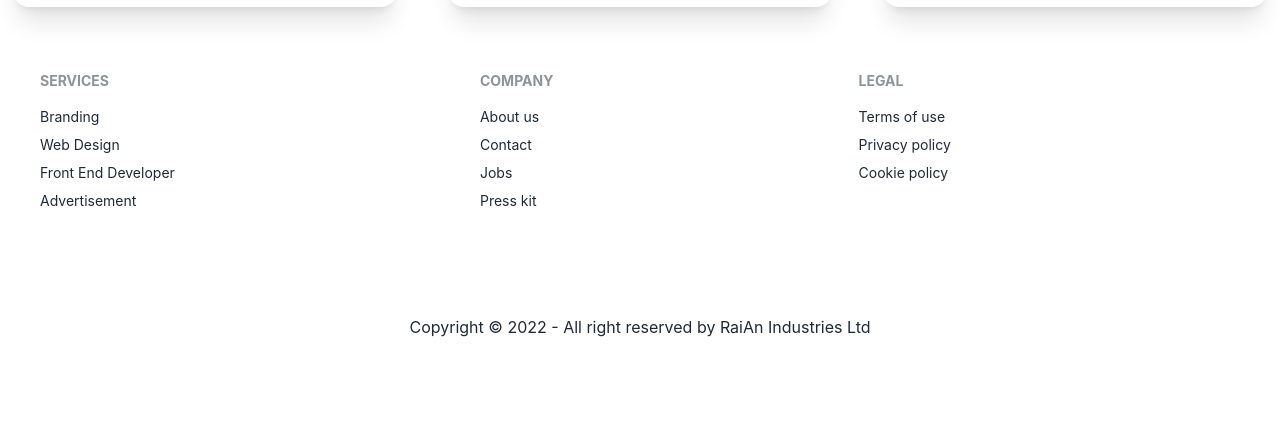
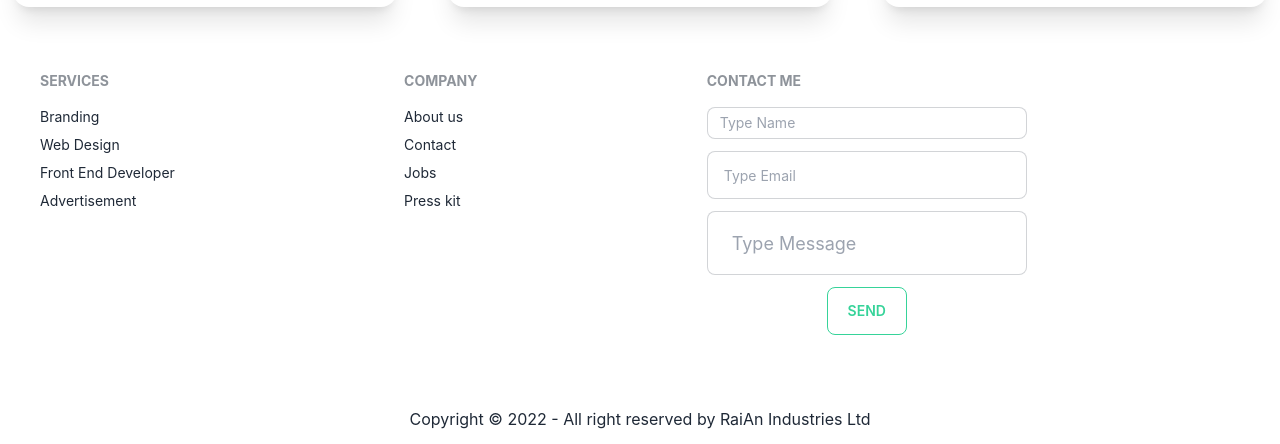
Before and after one commit to RaiAn-CSE/my-portfolio, a React (Create React App) app: page / in a window 1280 px wide. Shown: the part 1242-1686 px from the top of the page. Before the commit the page ends 1581 px from the top, so only its background shows below. Built offline with nearby package versions, Linux system fonts and the light colour scheme.

Commit message:
footer updated

```diff
--- a/src/Shared/Footer.js
+++ b/src/Shared/Footer.js
@@ -1,5 +1,6 @@
 import React from 'react';
 import { Link } from 'react-router-dom';
+import ContactMe from '../Pages/ContactMe/ContactMe';
 
 const Footer = () => {
     return (
@@ -25,13 +26,15 @@ const Footer = () => {
                     <Link to='/' className="link link-hover">Press kit</Link>
                 </div>
                 <div>
-                    <span className="footer-title">Legal</span>
+                    <span className="footer-title">Contact Me</span>
+                    <ContactMe></ContactMe>
+                    {/* <span className="footer-title">Legal</span>
                     <Link t0='/' className="link link-hover">Terms of use</Link>
                     <Link t0='/' className="link link-hover">Privacy policy</Link>
-                    <Link t0='/' className="link link-hover">Cookie policy</Link>
+                    <Link t0='/' className="link link-hover">Cookie policy</Link> */}
                 </div>
             </div>
-            <div className='text-center mt-16'>
+            <div className='text-center mt-8 mb-4'>
                 <p>Copyright © 2022 - All right reserved by RaiAn Industries Ltd</p>
             </div>
         </footer>
```
